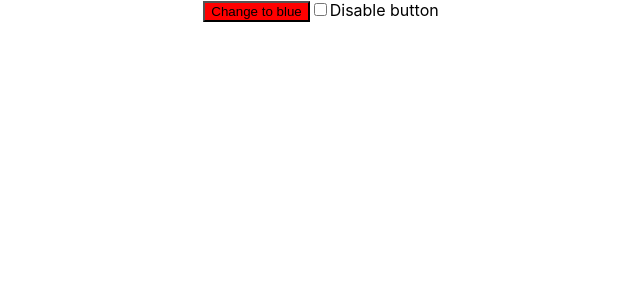
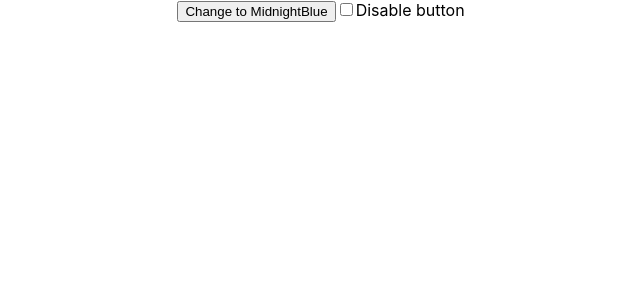
Before and after one commit to correalm/react_test_library, a React (Create React App) app: page / in a window 1280 px wide. Shown: the top 300 px of the page, without its empty margins (319-959 px from the left). Built offline with nearby package versions, Linux system fonts and the light colour scheme.

Commit message:
fix: update app and tests

```diff
--- a/src/App.js
+++ b/src/App.js
@@ -6,17 +6,17 @@ export function replaceCamelCaseWithSpaces(name) {
 }
 
 function App() {
-  const [color, setColor] = useState('red')
+  const [color, setColor] = useState('midiumVioletRed')
   const [disable, setDisable] = useState(false)
 
   return (
     <div className="App">
       <button
         style={{backgroundColor: disable ? 'gray' : color}}
-        onClick={() => setColor(color === 'blue' ? 'red' : 'blue')}
+        onClick={() => setColor(color === 'midnightBlue' ? 'midiumVioletRed' : 'midnightBlue')}
         disabled={disable}
       >
-        Change to blue
+        Change to MidnightBlue
       </button>
       <input type='checkbox' id='disable-button' onClick={() => setDisable(!disable)}/>
       <label htmlFor='disable-button'>Disable button</label>
```
Also changed, not shown: 1 other file (tests, documents, lock files or other folders).
